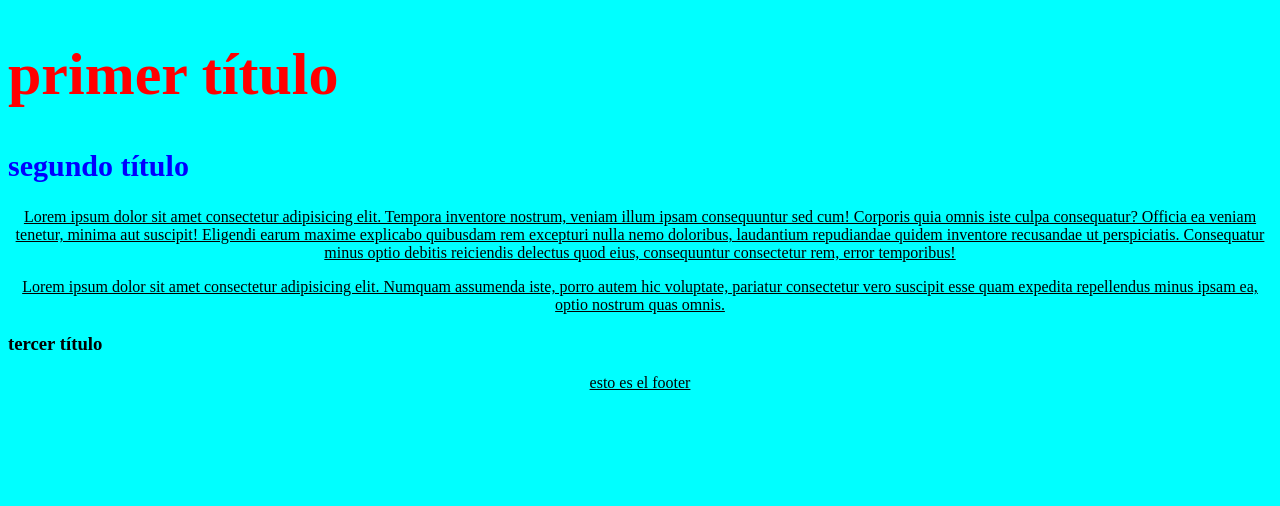
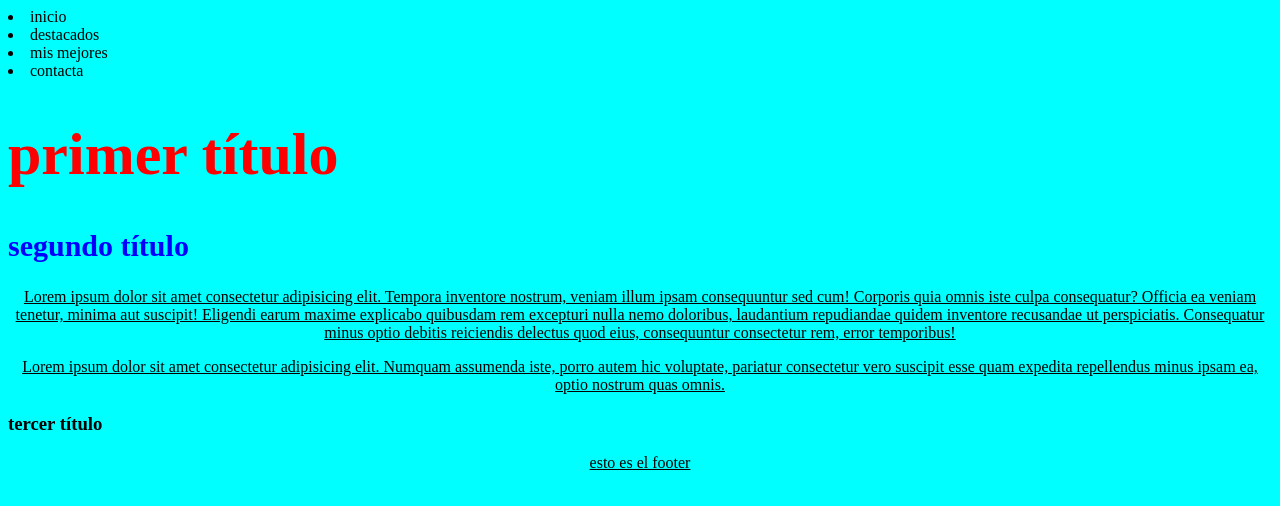
Before and after one commit to juanpaisano23/miweb, a plain HTML site: page index.html in a window 1280 px wide. Drawn offline with Linux system fonts and the light colour scheme.

Commit message:
siguiente version

```diff
--- a/index.html
+++ b/index.html
@@ -9,6 +9,12 @@
 </head>
 
 <body>
+    <nav>
+        <li>inicio</li>
+        <li>destacados</li>
+        <li>mis mejores</li>
+        <li>contacta</li>
+    </nav>
     <h1>primer título</h1>
     <h2>segundo título</h2>
     <p>Lorem ipsum dolor sit amet consectetur adipisicing elit. Tempora inventore nostrum, veniam illum ipsam
```
